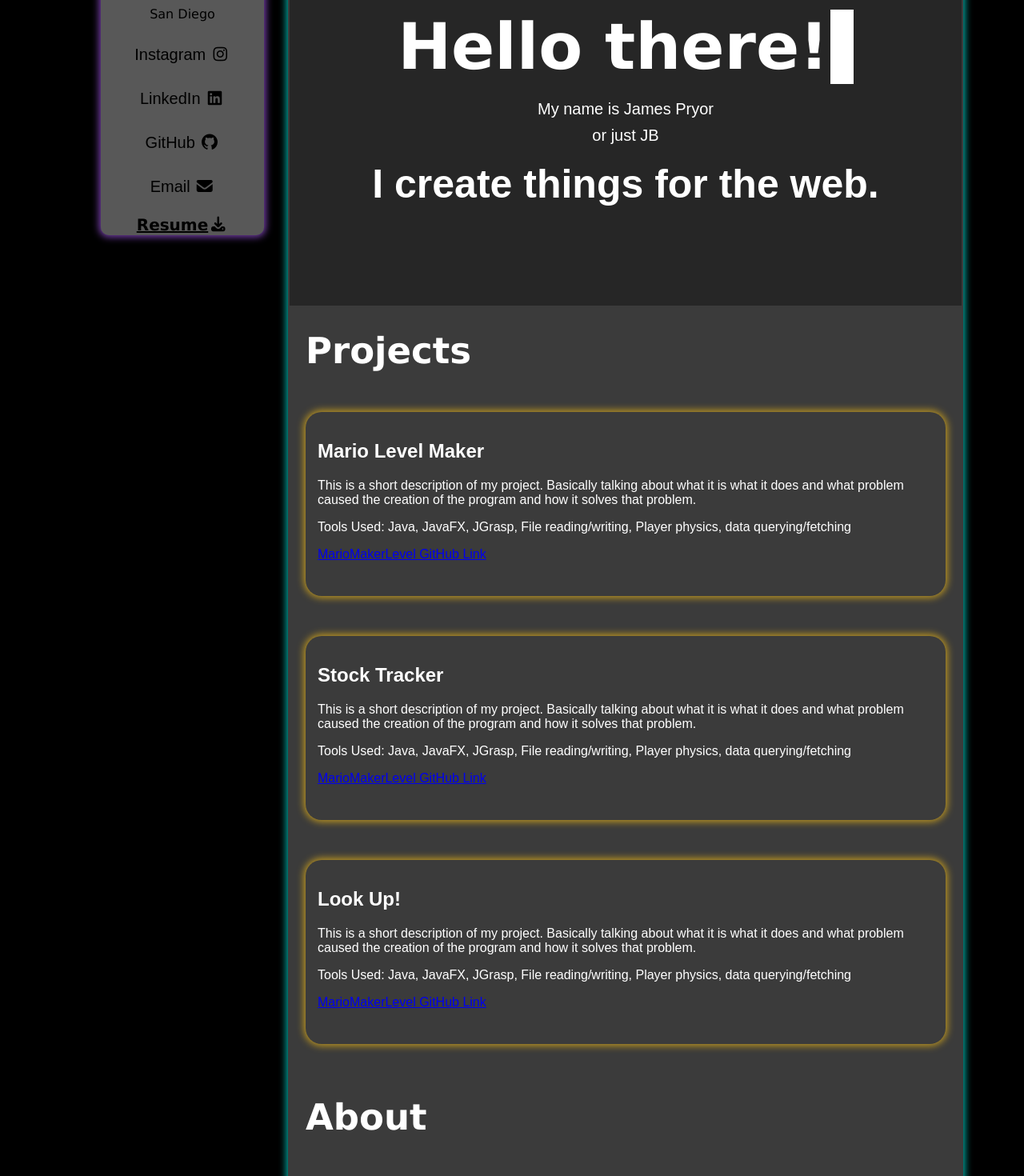
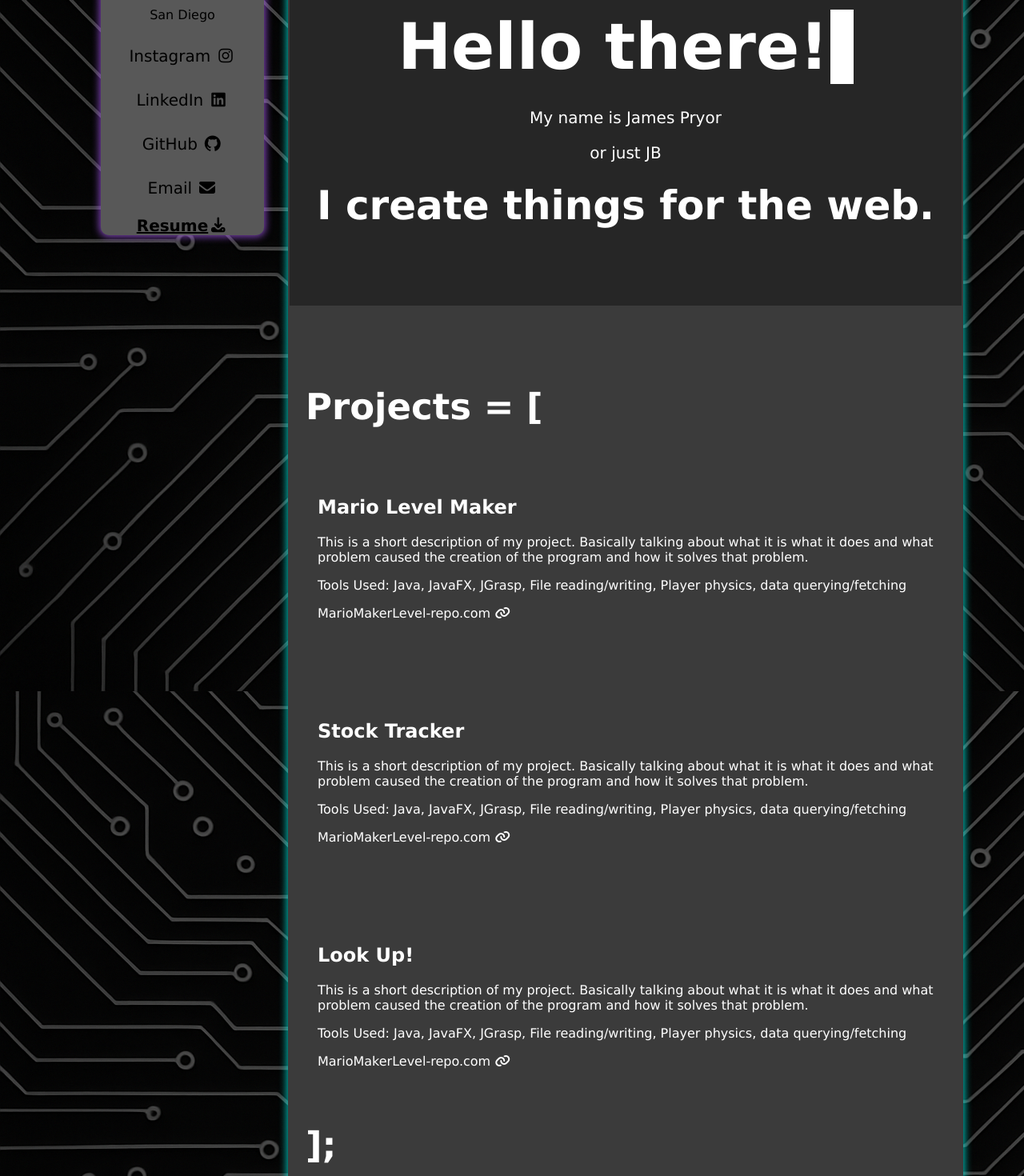
Before and after one commit to jb-pryor/Portfolio, a React (Vite) app: page / in a window 1280 px wide. Shown: the part 160-1630 px from the top of the page at 80% size. Built offline with nearby package versions, Linux system fonts and the light colour scheme.

Commit message:
few more little changes

```diff
--- a/src/App.css
+++ b/src/App.css
@@ -1,8 +1,15 @@
 /* Background */
 body {
-  background-color: black;
+  background-image: url('/src/assets/circuitBoard.png');
   margin: 0;
-  font-family: sans-serif;
+  font-family: Verdana, Geneva, Tahoma, sans-serif;
+
+
+}
+
+a {
+  text-decoration: none;
+  color: white;
 }
 
 /* Parent flex container */
@@ -39,7 +46,7 @@ body {
   margin-top: 50px; /* space from top */
   color: white;
   border-radius: 10px;
-  height: 2100px;
+  height: 2200px;
   border: 2px solid transparent; /* base border */
   box-shadow: 0 0 10px 2px rgba(0, 255, 242, 0.7);
 }
@@ -139,22 +146,30 @@ label:active:after {
   width: 40px;
 }
 
+.sec2 {
+  margin-top: 100px;
+}
+
 .proj {
   width: 770px;
   height: 200px;
-  box-shadow: 0 0 10px 2px rgba(255, 196, 19, 0.7);
   margin-top: 50px;
   border-radius: 20px;
   padding: 15px;
   transition: 0.3s ease;
+  cursor: pointer;
 }
 
 .proj:hover {
-  background-color: rgb(37, 37, 37);
+  background-color: rgb(50, 50, 50);
+  box-shadow: 0 0 10px 2px rgba(255, 196, 19, 0.7);
+}
+
+.proj:hover a {
+  color: rgb(79, 211, 255);
 }
 
 h1 {
-  font-family: Verdana, Geneva, Tahoma, sans-serif;
   font-size: 45px;
 }
 
@@ -224,11 +239,12 @@ ul {
 
 .sec1 p {
   font-size: 20px;
-  margin-top: -10px;
+  margin-top: 10px;
+
 }
 
 .sec1 h2 {
-  margin-top: 0px;
+  margin-top: 25px;
   font-size: 50px;
   margin-bottom: 100px;
 }
--- a/src/App.jsx
+++ b/src/App.jsx
@@ -69,34 +69,36 @@ export default function App() {
           <h2>I create things for the web.</h2>
         </div>
         <div className='sec2'>
-          <h1>Projects</h1>
+          <h1>Projects = {"["}</h1>
           <div className='proj'>
             <h2>Mario Level Maker</h2>
             <p>This is a short description of my project. Basically talking about what it is what it does and what problem caused the creation of the program and how it solves that problem.</p>
             <p>Tools Used: Java, JavaFX, JGrasp, File reading/writing, Player physics, data querying/fetching</p>
-            <a href='mario.html'>MarioMakerLevel GitHub Link</a>
+            <a href='mario.html'>MarioMakerLevel-repo.com <i className='fa-solid fa-link'></i></a>
           </div>
           <div className='proj'>
             <h2>Stock Tracker</h2>
             <p>This is a short description of my project. Basically talking about what it is what it does and what problem caused the creation of the program and how it solves that problem.</p>
             <p>Tools Used: Java, JavaFX, JGrasp, File reading/writing, Player physics, data querying/fetching</p>
-            <a href='mario.html'>MarioMakerLevel GitHub Link</a>
+            <a href='mario.html'>MarioMakerLevel-repo.com <i className='fa-solid fa-link'></i></a>
           </div>
           <div className='proj'>
             <h2>Look Up!</h2>
             <p>This is a short description of my project. Basically talking about what it is what it does and what problem caused the creation of the program and how it solves that problem.</p>
             <p>Tools Used: Java, JavaFX, JGrasp, File reading/writing, Player physics, data querying/fetching</p>
-            <a href='mario.html'>MarioMakerLevel GitHub Link</a>
+            <a href='mario.html'>MarioMakerLevel-repo.com <i className='fa-solid fa-link'></i></a>
           </div>
+          <h1>{'];'}</h1>
         </div>
+
         <div className='sec3'>
-          <h1>About</h1>
+          <h1>About =</h1>
           <p>
-              21 year old software developer. Graduating with a bachelors of science in computer science: software engineering, i am passionate and enthusiastic to leave my mark on the technical world.
+              "21 year old software developer. Graduating with a bachelors of science in computer science: software engineering, i am passionate and enthusiastic to leave my mark on the technical world.
             Worked with react to create websites, used figma to design webpages, use git for version control, vs code as primary ide, node.js and springboot, unity.
             Eager to dive into AI and machine learning, that is one of my highest items on my checklist, as well as developing/creating video games using unity or other game engines like unreal engine, using C# or C++, also fullstack engineering, creating the frontend and the backend to ship my own product.
             That's why i got into compSci: to have the ability to create whatever I wanted.
-            Lot of us do not realize the powerful tool we have at our fingertips. Don't fear the man that wastes all his energy attacking you, fear the man that types a few lines on his computer attacking you.
+            Lot of us do not realize the powerful tool we have at our fingertips. Don't fear the man that wastes all his energy attacking you, fear the man that types a few lines on his computer attacking you";
           </p>
           <div className='photoRow'>
             <img src='/src/assets/compSci2.jpg'/>
```
Also changed, not shown: src/assets/circuitBoard.png (added).
